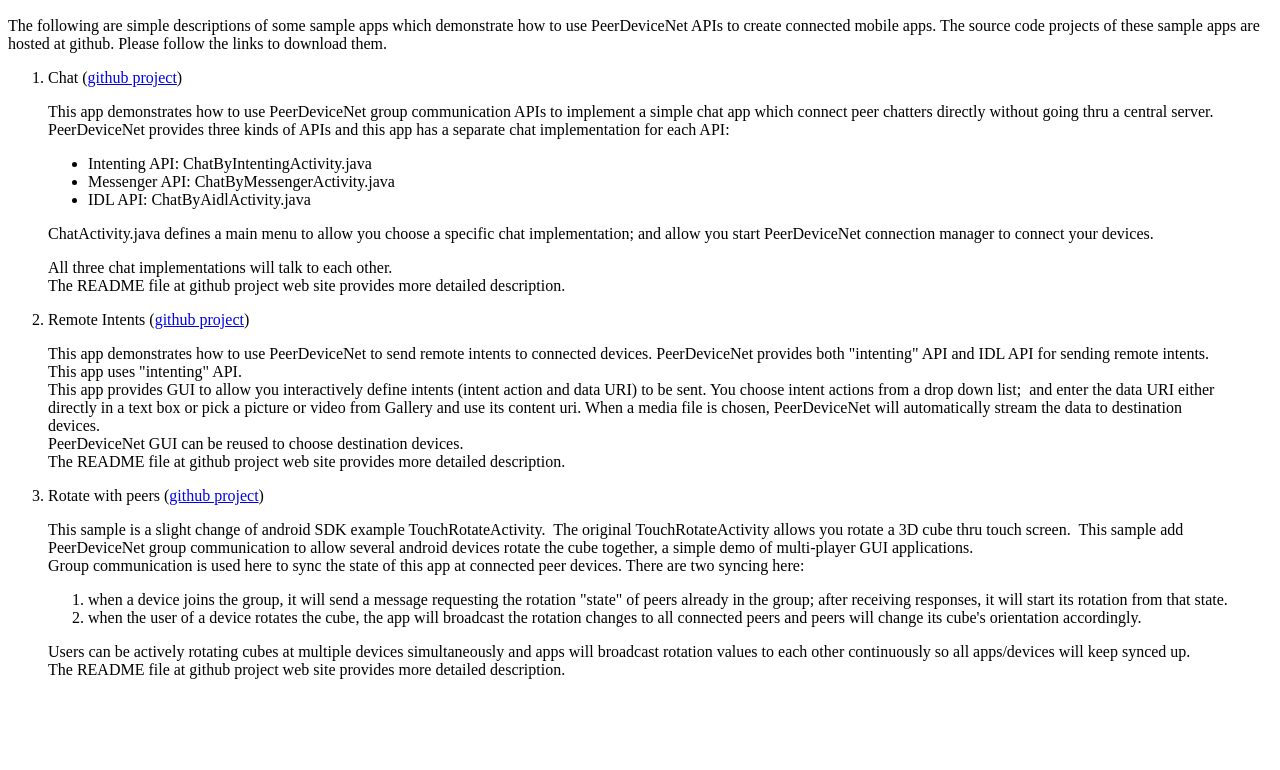
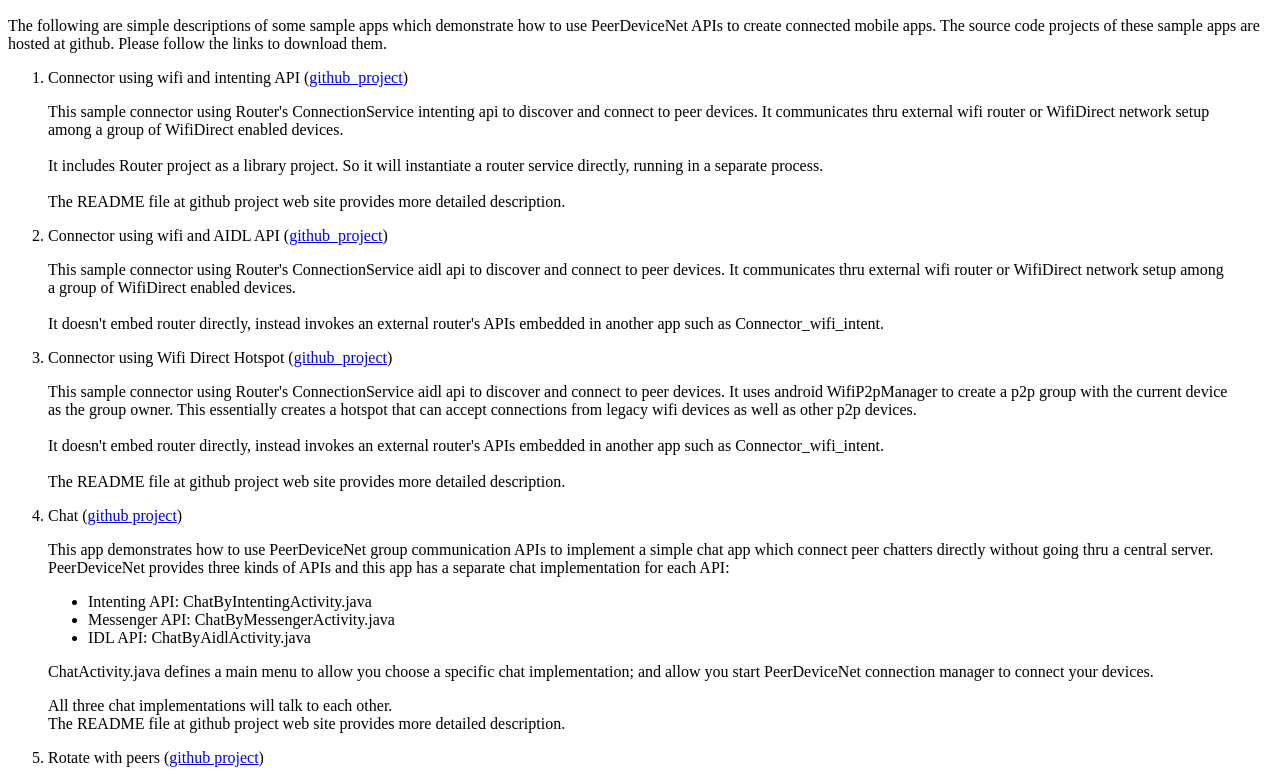
Before and after one commit to peerdevicenet/peerdevicenet.github.io, a plain HTML site: page tutorials.html in a window 1280 px wide. Shown: the part 115-885 px from the top of the page. Before the commit the page ends 864 px from the top, so only its background shows below. Drawn offline with Linux system fonts and the light colour scheme.

Commit message:
update doc

```diff
--- a/tutorials.html
+++ b/tutorials.html
@@ -29,7 +29,11 @@
           <td style="vertical-align: top; background-color: rgb(204,
             255, 255);"><a href="index.html">Introduction</a>&nbsp;&nbsp;
 
+
+
             |&nbsp;&nbsp; <a href="rmt_intent.html">Remote intenting</a>&nbsp;&nbsp;
+
+
 
 
 
@@ -56,7 +60,11 @@
 
 
 
+
+
             |&nbsp;&nbsp; <a href="dev_conn.html">Device connection</a>&nbsp;&nbsp;
+
+
 
 
 
@@ -75,9 +83,54 @@
     apps. The source code projects of these sample apps are hosted at
     github. Please follow the links to download them.<br>
     <ol>
-      <li>Chat (<a
-          href="https://github.com/yigongliu/PeerDeviceNet_Chat">github
-          project</a>)<br>
+      <li>Connector using wifi and intenting API (<a
+          href="../sample_Connector_wifi_intent">github_project</a>)</li>
+    </ol>
+    <blockquote>This sample connector using Router's ConnectionService
+      intenting api to discover and connect to peer devices. It
+      communicates thru external wifi router or WifiDirect network setup
+      among a group of WifiDirect enabled devices.<br>
+      <br>
+      It includes Router project as a library project. So it will
+      instantiate a router service directly, running in a separate
+      process. <br>
+      <br>
+      The README file at github project web site provides more detailed
+      description.<br>
+    </blockquote>
+    <ol start="2">
+      <li>Connector using wifi and AIDL API (<a
+          href="../sample_Connector_wifi_aidl">github_project</a>)</li>
+    </ol>
+    <blockquote>This sample connector using Router's ConnectionService
+      aidl api to discover and connect to peer devices. It communicates
+      thru external wifi router or WifiDirect network setup among a
+      group of WifiDirect enabled devices.<br>
+      <br>
+      It doesn't embed router directly, instead invokes an external
+      router's APIs embedded in another app such as
+      Connector_wifi_intent. <br>
+    </blockquote>
+    <ol start="3">
+      <li>Connector using Wifi Direct Hotspot (<a
+          href="../sample_Connector_wifidirect_hotspot">github_project</a>)</li>
+    </ol>
+    <blockquote>This sample connector using Router's ConnectionService
+      aidl api to discover and connect to peer devices. It uses android
+      WifiP2pManager to create a p2p group with the current device as
+      the group owner. This essentially creates a hotspot that can
+      accept connections from legacy wifi devices as well as other p2p
+      devices.<br>
+      <br>
+      It doesn't embed router directly, instead invokes an external
+      router's APIs embedded in another app such as
+      Connector_wifi_intent. <br>
+      <br>
+      The README file at github project web site provides more detailed
+      description.<br>
+    </blockquote>
+    <ol start="4">
+      <li>Chat (<a href="../sample_Chat">github project</a>)<br>
       </li>
     </ol>
     <blockquote>This app demonstrates how to use PeerDeviceNet group
@@ -98,37 +151,8 @@
         detailed description.<br>
       </p>
     </blockquote>
-    <ol start="2">
-      <li>Remote Intents (<a
-          href="https://github.com/yigongliu/PeerDeviceNet_RemoteIntentActivity">github
-
-
-
-
-          project</a>)</li>
-    </ol>
-    <blockquote>This app demonstrates how to use PeerDeviceNet to send
-      remote intents to connected devices. PeerDeviceNet provides both
-      "intenting" API and IDL API for sending remote intents. This app
-      uses "intenting" API.<br>
-      This app provides GUI to allow you interactively define intents
-      (intent action and data URI) to be sent. You choose intent actions
-      from a drop down list;&nbsp; and enter the data URI either
-      directly in a text box or pick a picture or video from Gallery and
-      use its content uri. When a media file is chosen, PeerDeviceNet
-      will automatically stream the data to destination devices.<br>
-      PeerDeviceNet GUI can be reused to choose destination devices. <br>
-      The README file at github project web site provides more detailed
-      description.<br>
-    </blockquote>
-    <ol start="3">
-      <li>Rotate with peers (<a
-          href="https://github.com/yigongliu/PeerDeviceNet_RotateWithPeers">github
-
-
-
-
-          project</a>)</li>
+    <ol start="5">
+      <li>Rotate with peers (<a href="../sample_Rotate">github project</a>)</li>
     </ol>
     <blockquote>This sample is a slight change of android SDK example
       TouchRotateActivity.&nbsp; The original TouchRotateActivity allows
```
